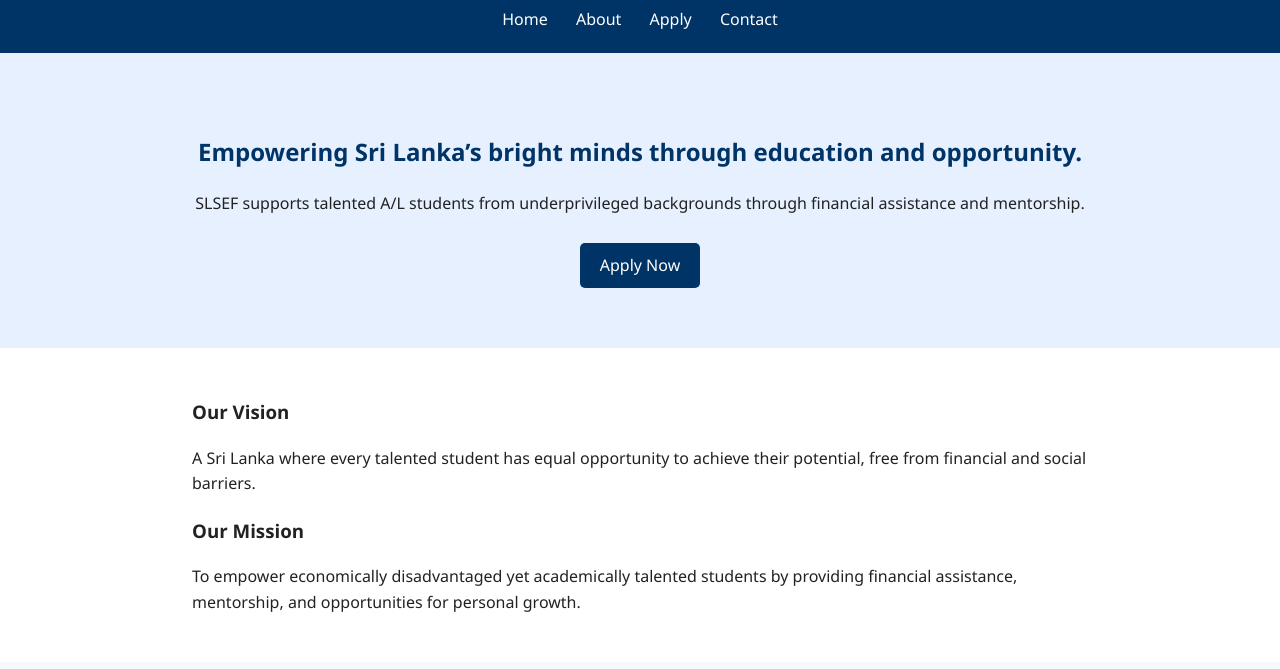
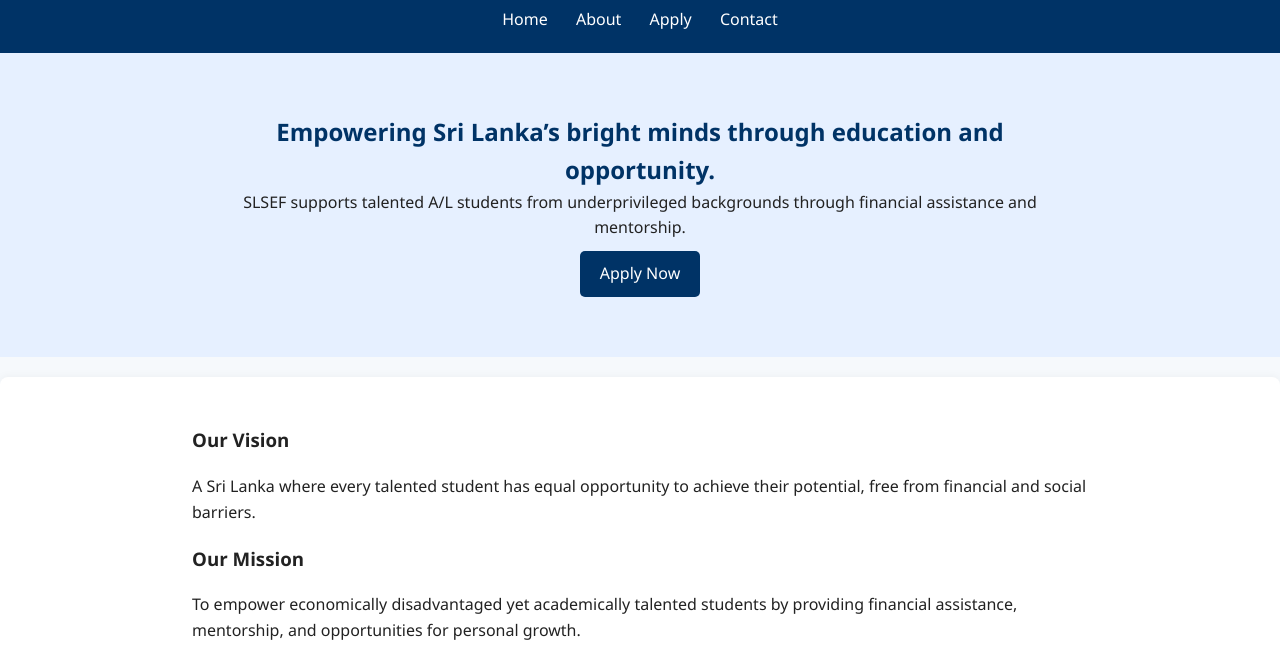
Before and after one commit to slsef/slsef.github.io, a plain HTML site: page index.html in a window 1280 px wide. Shown: the part 131-800 px from the top of the page. Drawn offline with Linux system fonts and the light colour scheme.

Commit message:
Update style.css

```diff
--- a/assets/style.css
+++ b/assets/style.css
@@ -79,3 +79,26 @@ footer {
   padding: 10px;
   margin-top: 40px;
 }
+
+.hero {
+  background: #e6f0ff;
+  text-align: center;
+  padding: 60px 20px;
+  margin-bottom: 20px;
+}
+
+/* Add consistent content width for all pages */
+.content {
+  padding: 30px 15%;
+  background: white;
+  max-width: 900px;
+  margin: 0 auto;
+  box-shadow: 0 0 10px rgba(0,0,0,0.05);
+  border-radius: 8px;
+}
+
+/* Optional: make hero text slightly narrower on large screens */
+.hero h2, .hero p {
+  max-width: 800px;
+  margin: 0 auto;
+}
```
